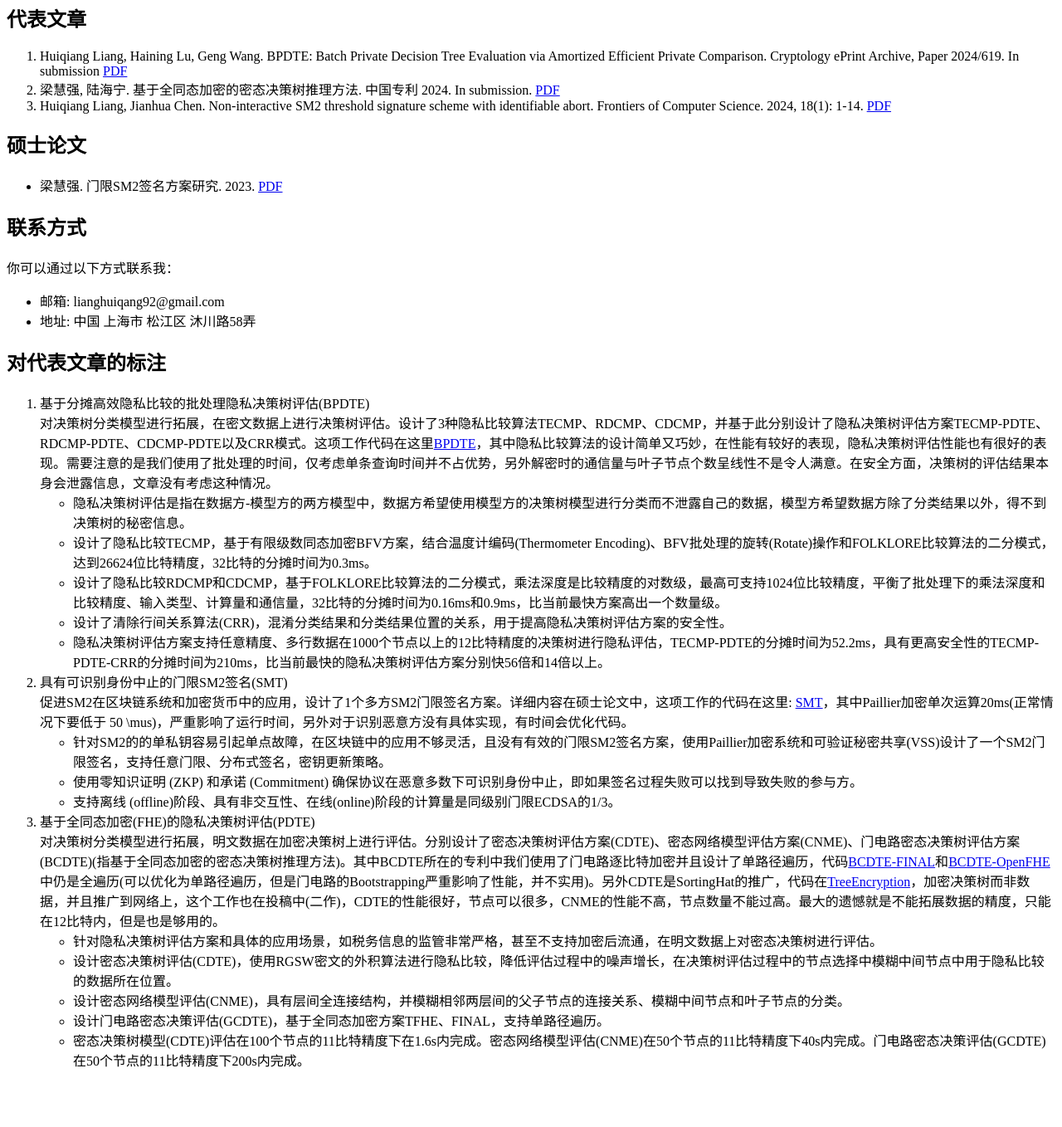
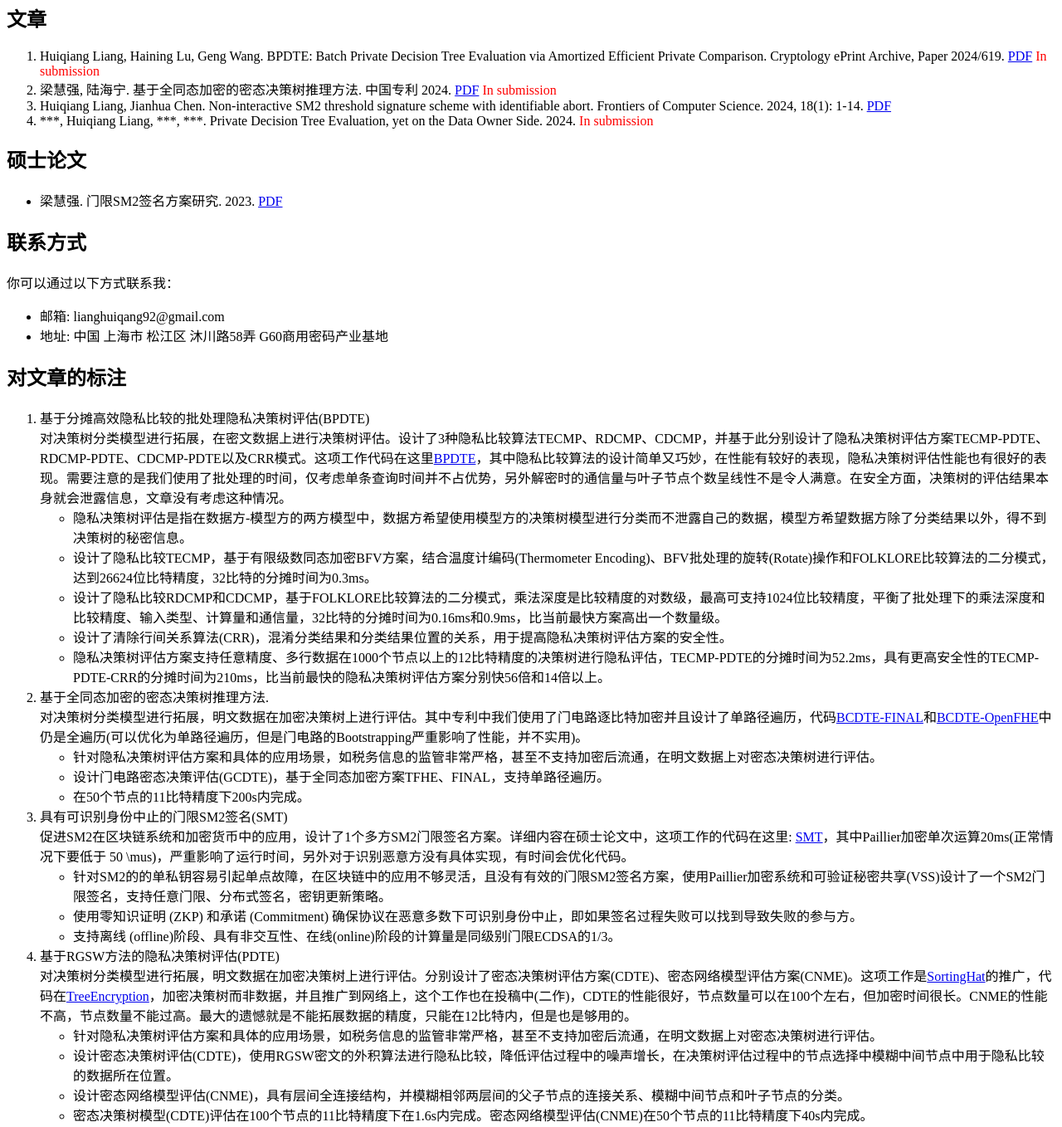
Before and after one commit to lianghuiqiang9/HuiqiangLiang.github.io, a plain HTML site: page index.html in a window 1280 px wide. Shown: the part 458-1816 px from the top of the page at 83% size. Before the commit the page ends 1763 px from the top, so only its background shows below. Drawn offline with Linux system fonts and the light colour scheme.

Commit message:
add new submission

```diff
--- a/index.html
+++ b/index.html
@@ -18,11 +18,12 @@
     </section>
 
     <section>
-        <h2>代表文章</h2>
+        <h2>文章</h2>
         <ol>
-            <li>Huiqiang Liang, Haining Lu, Geng Wang. BPDTE: Batch Private Decision Tree Evaluation via Amortized Efficient Private Comparison. Cryptology ePrint Archive, Paper 2024/619. <!--<a href="https://eprint.iacr.org/2024/619">https://eprint.iacr.org/2024/619</a>--> In submission <a href="files/BPDTE Batch Private Decision Tree Evaluation via Amortized Efficient Private Comparison.pdf">PDF</a> </li>
-            <li>梁慧强, 陆海宁. 基于全同态加密的密态决策树推理方法. 中国专利 2024. In submission. <a href="files/基于全同态加密的密态决策树推理方法.pdf">PDF</a> </li>
+            <li>Huiqiang Liang, Haining Lu, Geng Wang. BPDTE: Batch Private Decision Tree Evaluation via Amortized Efficient Private Comparison. Cryptology ePrint Archive, Paper 2024/619. <!--<a href="https://eprint.iacr.org/2024/619">https://eprint.iacr.org/2024/619</a>--> <a href="files/BPDTE Batch Private Decision Tree Evaluation via Amortized Efficient Private Comparison.pdf">PDF</a> <span style="color:red">In submission</span> </li>
+            <li>梁慧强, 陆海宁. 基于全同态加密的密态决策树推理方法. 中国专利 2024. <a href="files/基于全同态加密的密态决策树推理方法.pdf">PDF</a> <span style="color:red">In submission</span> </li>
             <li>Huiqiang Liang, Jianhua Chen. Non-interactive SM2 threshold signature scheme with identifiable abort. Frontiers of Computer Science. 2024, 18(1): 1-14. <!--<a href="https://doi.org/10.1007/s11704-022-2288-x">https://doi.org/10.1007/s11704-022-2288-x</a>--> <a href="files/Non-interactive SM2 threshold signature scheme with identifiable abort.pdf">PDF</a> </li>
+            <li>***, Huiqiang Liang, ***, ***. Private Decision Tree Evaluation, yet on the Data Owner Side. 2024. <span style="color:red">In submission</span></li>
             <!-- 添加更多技能 -->
         </ol>
     </section>
@@ -39,24 +40,34 @@
         <p>你可以通过以下方式联系我：</p>
         <ul>
             <li>邮箱: lianghuiqang92@gmail.com</a></li>
-            <li>地址: 中国 上海市 松江区 沐川路58弄</a></li>
+            <li>地址: 中国 上海市 松江区 沐川路58弄 G60商用密码产业基地</a></li>
             <!--<li><a href="https://github.com/lianghuiqiang9">访问我的GitHub主页</a></li>  -->
             <!-- 添加更多联系方式 -->
         </ul>
     </section>
 
     <section>
-        <h2>对代表文章的标注</h2>
+        <h2>对文章的标注</h2>
         <ol>
             <li>
                 基于分摊高效隐私比较的批处理隐私决策树评估(BPDTE)<br />
-                对决策树分类模型进行拓展，在密文数据上进行决策树评估。设计了3种隐私比较算法TECMP、RDCMP、CDCMP，并基于此分别设计了隐私决策树评估方案TECMP-PDTE、RDCMP-PDTE、CDCMP-PDTE以及CRR模式。这项工作代码在这里<a href="https://github.com/LoCCS-ViewSources/Batch-PDTE">BPDTE</a>，其中隐私比较算法的设计简单又巧妙，在性能有较好的表现，隐私决策树评估性能也有很好的表现。需要注意的是我们使用了批处理的时间，仅考虑单条查询时间并不占优势，另外解密时的通信量与叶子节点个数呈线性不是令人满意。在安全方面，决策树的评估结果本身会泄露信息，文章没有考虑这种情况。
+                对决策树分类模型进行拓展，在密文数据上进行决策树评估。设计了3种隐私比较算法TECMP、RDCMP、CDCMP，并基于此分别设计了隐私决策树评估方案TECMP-PDTE、RDCMP-PDTE、CDCMP-PDTE以及CRR模式。这项工作代码在这里<a href="https://github.com/LoCCS-ViewSources/Batch-PDTE">BPDTE</a>，其中隐私比较算法的设计简单又巧妙，在性能有较好的表现，隐私决策树评估性能也有很好的表现。需要注意的是我们使用了批处理的时间，仅考虑单条查询时间并不占优势，另外解密时的通信量与叶子节点个数呈线性不是令人满意。在安全方面，决策树的评估结果本身就会泄露信息，文章没有考虑这种情况。
                 <ul>
                     <li>隐私决策树评估是指在数据方-模型方的两方模型中，数据方希望使用模型方的决策树模型进行分类而不泄露自己的数据，模型方希望数据方除了分类结果以外，得不到决策树的秘密信息。</li>
                     <li>设计了隐私比较TECMP，基于有限级数同态加密BFV方案，结合温度计编码(Thermometer Encoding)、BFV批处理的旋转(Rotate)操作和FOLKLORE比较算法的二分模式，达到26624位比特精度，32比特的分摊时间为0.3ms。</li>
                     <li>设计了隐私比较RDCMP和CDCMP，基于FOLKLORE比较算法的二分模式，乘法深度是比较精度的对数级，最高可支持1024位比较精度，平衡了批处理下的乘法深度和比较精度、输入类型、计算量和通信量，32比特的分摊时间为0.16ms和0.9ms，比当前最快方案高出一个数量级。</li>
                     <li>设计了清除行间关系算法(CRR)，混淆分类结果和分类结果位置的关系，用于提高隐私决策树评估方案的安全性。</li>
                     <li>隐私决策树评估方案支持任意精度、多行数据在1000个节点以上的12比特精度的决策树进行隐私评估，TECMP-PDTE的分摊时间为52.2ms，具有更高安全性的TECMP-PDTE-CRR的分摊时间为210ms，比当前最快的隐私决策树评估方案分别快56倍和14倍以上。</li>
+                </ul>
+            </li>
+
+            <li>
+                基于全同态加密的密态决策树推理方法.<br />
+                对决策树分类模型进行拓展，明文数据在加密决策树上进行评估。其中专利中我们使用了门电路逐比特加密并且设计了单路径遍历，代码<a href="https://github.com/lianghuiqiang9/cdte-with-final">BCDTE-FINAL</a>和<a href="https://github.com/lianghuiqiang9/cdte-with-openfhe">BCDTE-OpenFHE</a>中仍是全遍历(可以优化为单路径遍历，但是门电路的Bootstrapping严重影响了性能，并不实用)。
+                <ul>
+                    <li>针对隐私决策树评估方案和具体的应用场景，如税务信息的监管非常严格，甚至不支持加密后流通，在明文数据上对密态决策树进行评估。</li>
+                    <li>设计门电路密态决策评估(GCDTE)，基于全同态加密方案TFHE、FINAL，支持单路径遍历。</li>
+                    <li>在50个节点的11比特精度下200s内完成。</li>
                 </ul>
             </li>
 
@@ -71,17 +82,15 @@
             </li>
 
             <li>
-                基于全同态加密(FHE)的隐私决策树评估(PDTE)<br />
-                对决策树分类模型进行拓展，明文数据在加密决策树上进行评估。分别设计了密态决策树评估方案(CDTE)、密态网络模型评估方案(CNME)、门电路密态决策树评估方案(BCDTE)(指基于全同态加密的密态决策树推理方法)。其中BCDTE所在的专利中我们使用了门电路逐比特加密并且设计了单路径遍历，代码<a href="https://github.com/lianghuiqiang9/cdte-with-final">BCDTE-FINAL</a>和<a href="https://github.com/lianghuiqiang9/cdte-with-openfhe">BCDTE-OpenFHE</a>中仍是全遍历(可以优化为单路径遍历，但是门电路的Bootstrapping严重影响了性能，并不实用)。另外CDTE是SortingHat的推广，代码在<a href="https://github.com/LoCCS-ViewSources/TreeEncryption">TreeEncryption</a>，加密决策树而非数据，并且推广到网络上，这个工作也在投稿中(二作)，CDTE的性能很好，节点可以很多，CNME的性能不高，节点数量不能过高。最大的遗憾就是不能拓展数据的精度，只能在12比特内，但是也是够用的。
+                基于RGSW方法的隐私决策树评估(PDTE)<br />
+                对决策树分类模型进行拓展，明文数据在加密决策树上进行评估。分别设计了密态决策树评估方案(CDTE)、密态网络模型评估方案(CNME)。这项工作是<a href="https://eprint.iacr.org/2022/757">SortingHat</a>的推广，代码在<a href="https://github.com/LoCCS-ViewSources/TreeEncryption">TreeEncryption</a>，加密决策树而非数据，并且推广到网络上，这个工作也在投稿中(二作)，CDTE的性能很好，节点数量可以在100个左右，但加密时间很长。CNME的性能不高，节点数量不能过高。最大的遗憾就是不能拓展数据的精度，只能在12比特内，但是也是够用的。
                 <ul>
                     <li>针对隐私决策树评估方案和具体的应用场景，如税务信息的监管非常严格，甚至不支持加密后流通，在明文数据上对密态决策树进行评估。</li>
                     <li>设计密态决策树评估(CDTE)，使用RGSW密文的外积算法进行隐私比较，降低评估过程中的噪声增长，在决策树评估过程中的节点选择中模糊中间节点中用于隐私比较的数据所在位置。</li>
                     <li>设计密态网络模型评估(CNME)，具有层间全连接结构，并模糊相邻两层间的父子节点的连接关系、模糊中间节点和叶子节点的分类。</li>
-                    <li>设计门电路密态决策评估(GCDTE)，基于全同态加密方案TFHE、FINAL，支持单路径遍历。</li>
-                    <li>密态决策树模型(CDTE)评估在100个节点的11比特精度下在1.6s内完成。密态网络模型评估(CNME)在50个节点的11比特精度下40s内完成。门电路密态决策评估(GCDTE)在50个节点的11比特精度下200s内完成。</li>
+                    <li>密态决策树模型(CDTE)评估在100个节点的11比特精度下在1.6s内完成。密态网络模型评估(CNME)在50个节点的11比特精度下40s内完成。</li>
                 </ul>
             </li>
-
         </ol>
 
 
```
